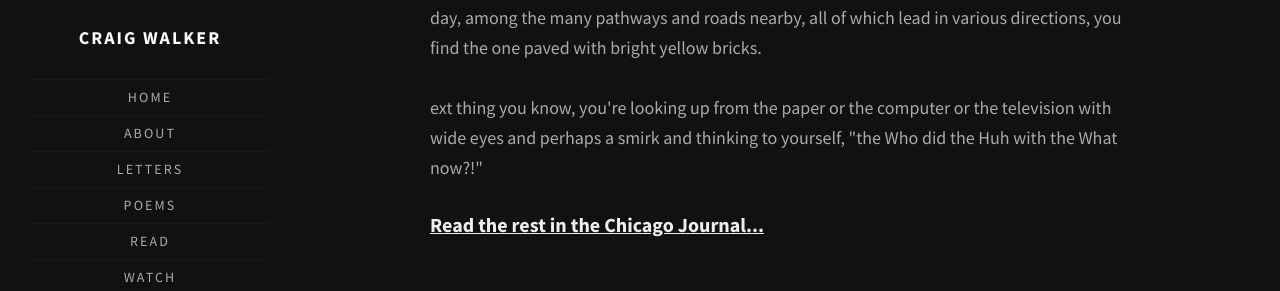
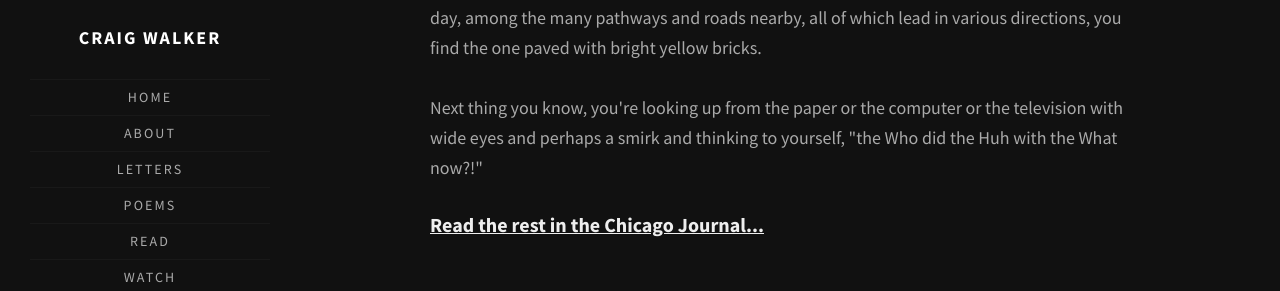
Before and after one commit to walkercraig/walkercraig, a Jekyll site: the page built from _posts/2022/2022-03-01-the-who-did-the-huh-with-the-what-now.md, in a window 1280 px wide and 900 px high, scrolled down 467 px. Shown: the part 164-455 px from the top of the window. Built offline with Jekyll 4.4.1, drawn with Linux system fonts in a browser that asks for light colours; some web fonts are replaced.

Commit message:
Update 2022-03-01-the-who-did-the-huh-with-the-what-now.md

```diff
--- a/_posts/2022/2022-03-01-the-who-did-the-huh-with-the-what-now.md
+++ b/_posts/2022/2022-03-01-the-who-did-the-huh-with-the-what-now.md
@@ -10,7 +10,7 @@ Just when you begin to think the behavior of the people in leadership positions
 
 <p>In every big city in the world, and the little ones, too, every so often there comes a simple story that, at first, seems relatively inconsequential but, as more and more information is scrutinized and one thing reveals itself to lead to another, you follow the white rabbit and, next thing you know, you find yourself reporting from Wonderland. Or if I'm really going to start this off with a reference to a children's book, maybe it'd be better said due to the Chicago connection that, one day, among the many pathways and roads nearby, all of which lead in various directions, you find the one paved with bright yellow bricks.</p>
 
-<p>ext thing you know, you're looking up from the paper or the computer or the television with wide eyes and perhaps a smirk and thinking to yourself, "the Who did the Huh with the What now?!"</p>
+<p>Next thing you know, you're looking up from the paper or the computer or the television with wide eyes and perhaps a smirk and thinking to yourself, "the Who did the Huh with the What now?!"</p>
 
 <h3><a href="https://www.chicagojournal.com/comment-the-who-did-the-huh-with-the-what-now/">Read the rest in the Chicago Journal...</a></h3>
 
```
